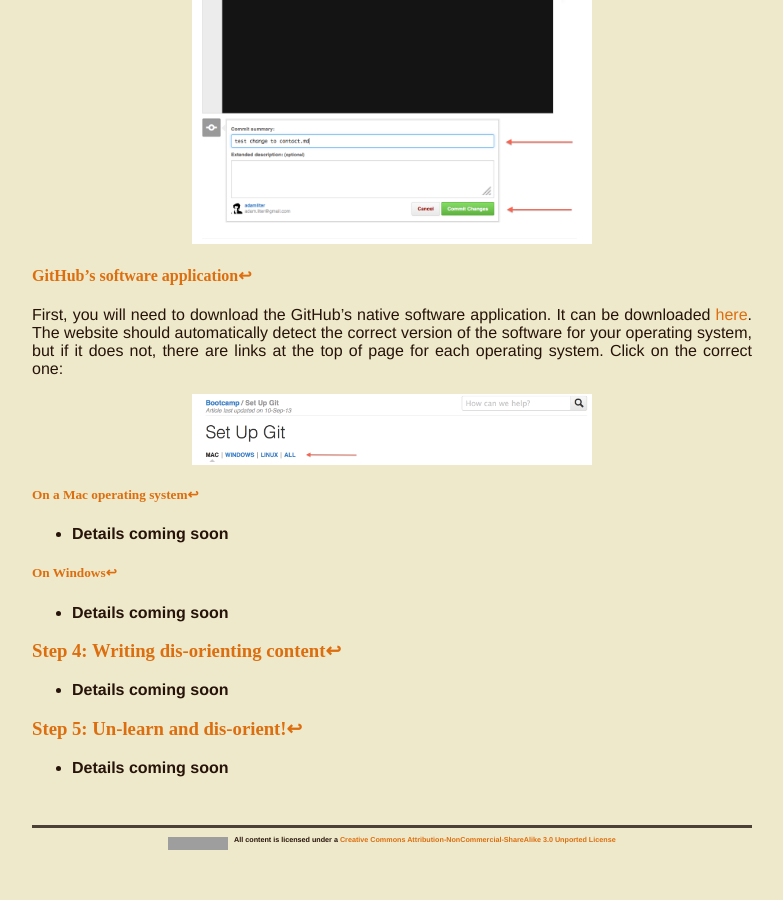
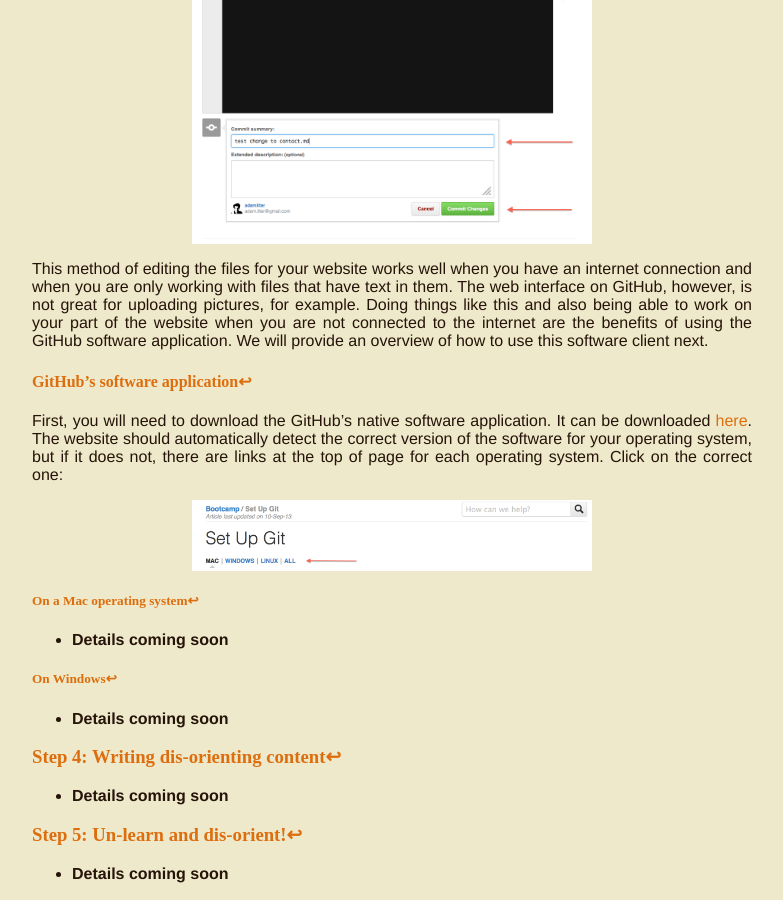
Before and after one commit to dis-orientation/dis-orientation.github.io, a Jekyll site: the page built from involved.md, in a window 1280 px wide and 900 px high, scrolled down 3821 px. Shown: the whole window, without its empty margins (248-1031 px from the left). Built offline with Jekyll 4.4.1, drawn with Linux system fonts in a browser that asks for light colours; Markdown is read by kramdown in place of the engine named in the settings; before the commit the page ends 4681 px from its top, so only the background shows below that; grey boxes are pictures that could not be loaded.

Commit message:
github software client

```diff
--- a/involved.md
+++ b/involved.md
@@ -99,6 +99,8 @@
 
 <img alt="git-web-commit" width="400" src="/images/git-web-commit.png" style="display:block; margin:0 auto;" />
 
+This method of editing the files for your website works well when you have an internet connection and when you are only working with files that have text in them. The web interface on GitHub, however, is not great for uploading pictures, for example. Doing things like this and also being able to work on your part of the website when you are not connected to the internet are the benefits of using the GitHub software application. We will provide an overview of how to use this software client next.
+
 #### <a id="software">GitHub's software application</a><a href="#toc">↩</a>
 
 First, you will need to download the GitHub's native software application. It can be downloaded [here](https://help.github.com/articles/set-up-git). The website should automatically detect the correct version of the software for your operating system, but if it does not, there are links at the top of page for each operating system. Click on the correct one:
```
